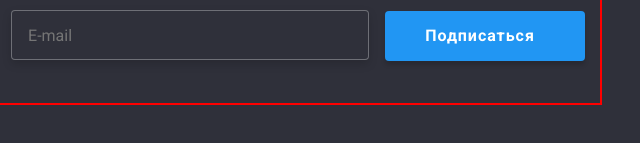
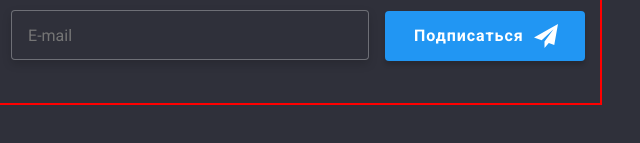
Before and after one commit to OksanaZhmurko/goit-markup-hw-06, a plain HTML site: page potrfolio.html in a window 1280 px wide. Shown: the part 1730-1873 px from the top of the page, 640-1280 px from the left. Drawn offline with nearby package versions, Linux system fonts and the light colour scheme.

Commit message:
иконка send

```diff
--- a/css/styles.css
+++ b/css/styles.css
@@ -794,8 +794,10 @@ transition-timing-function: cubic-bezier(0.4, 0, 0.2, 1);
 }
 
 .submit-footer{
+  display: inline-flex;
   width: 200px;
   padding: 10px;
+  padding-left: 29px;
   background: #2196F3;
 box-shadow: 0px 4px 4px rgba(0, 0, 0, 0.15);
 border-radius: 4px;
@@ -805,6 +807,7 @@ margin-left: 12px;
 font-weight: 700;
 font-size: 16px;
 line-height: 1.88;
+align-items: center;
 
 letter-spacing: 0.06em;
 color: #FFFFFF;
@@ -815,12 +818,12 @@ transition-timing-function: cubic-bezier(0.4, 0, 0.2, 1);
 .submit-footer::after{
   content: "";
   margin-left: 10px;
-  background-color: #FFFFFF;
   width: 24px;
   height: 24px;
-  background-image: url(../images/icon\ send-min.svg);
+  background-image: url(../images/send.svg);
   background-repeat: no-repeat;
   background-size: contain;
+
 }
 
 .submit-footer:focus{
@@ -1163,6 +1166,7 @@ margin-bottom: 4px;
   font-weight: 700;
   font-size: 16px;
   cursor: pointer;
+  border: 0;
 
   letter-spacing: 0.06em;
   color: #ffffff;
@@ -1201,19 +1205,19 @@ margin-bottom: 4px;
   justify-content: center;
 }
 
-.button-close-icon{
+.button-close-icon {
 fill: #000000;
 cursor: pointer;
 transition-property: fill;
-  transition-duration: 250ms;
-  transition-timing-function: cubic-bezier(0.4, 0, 0.2, 1);
+transition-duration: 250ms;
+transition-timing-function: cubic-bezier(0.4, 0, 0.2, 1);
 }
 
 
-.button-close-icon:hover{
-  fill: #2196f3;
+.button-close-icon:hover {
+fill: #2196f3;
+}
 
-}
 .is-hidden {
   opacity: 0;
   pointer-events: none;
```
Also changed, not shown: images/icon send-min.svg (deleted), images/icons.svg/symbol-defs.svg, images/send.svg (added).
